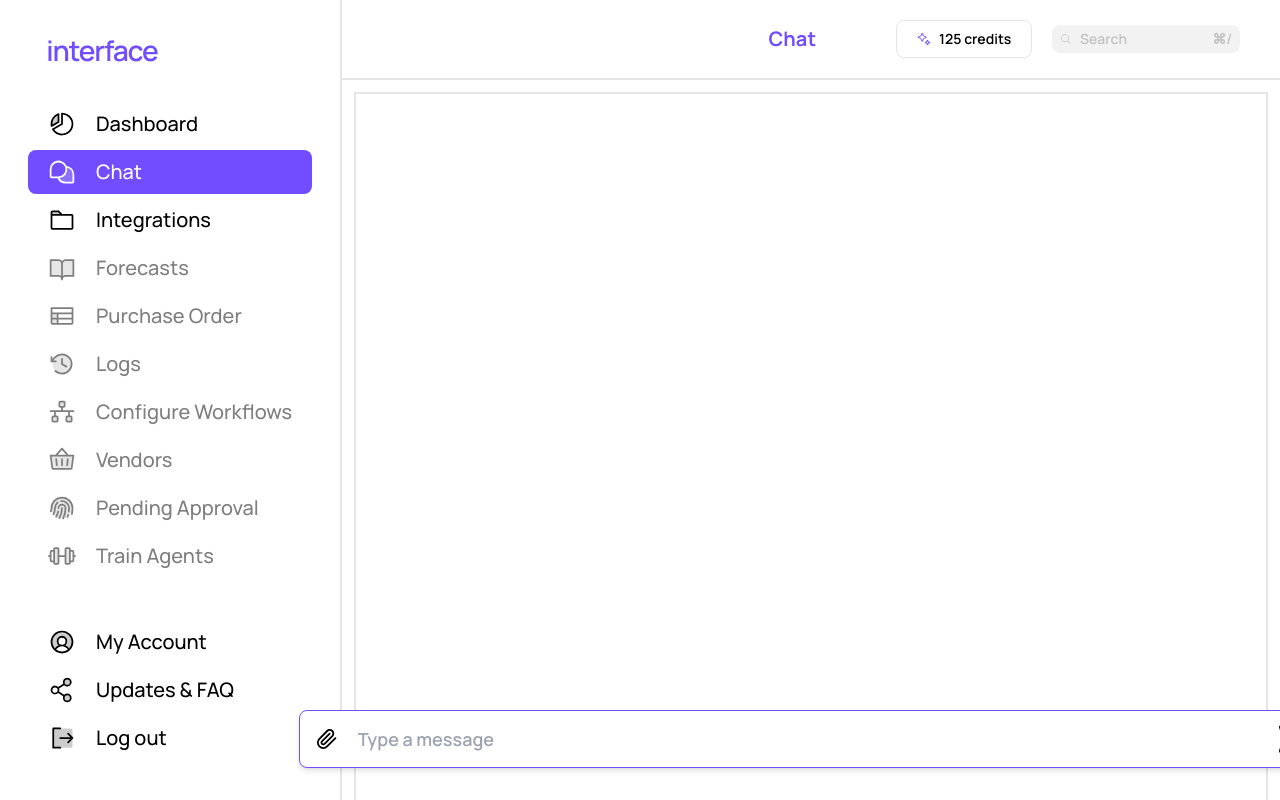
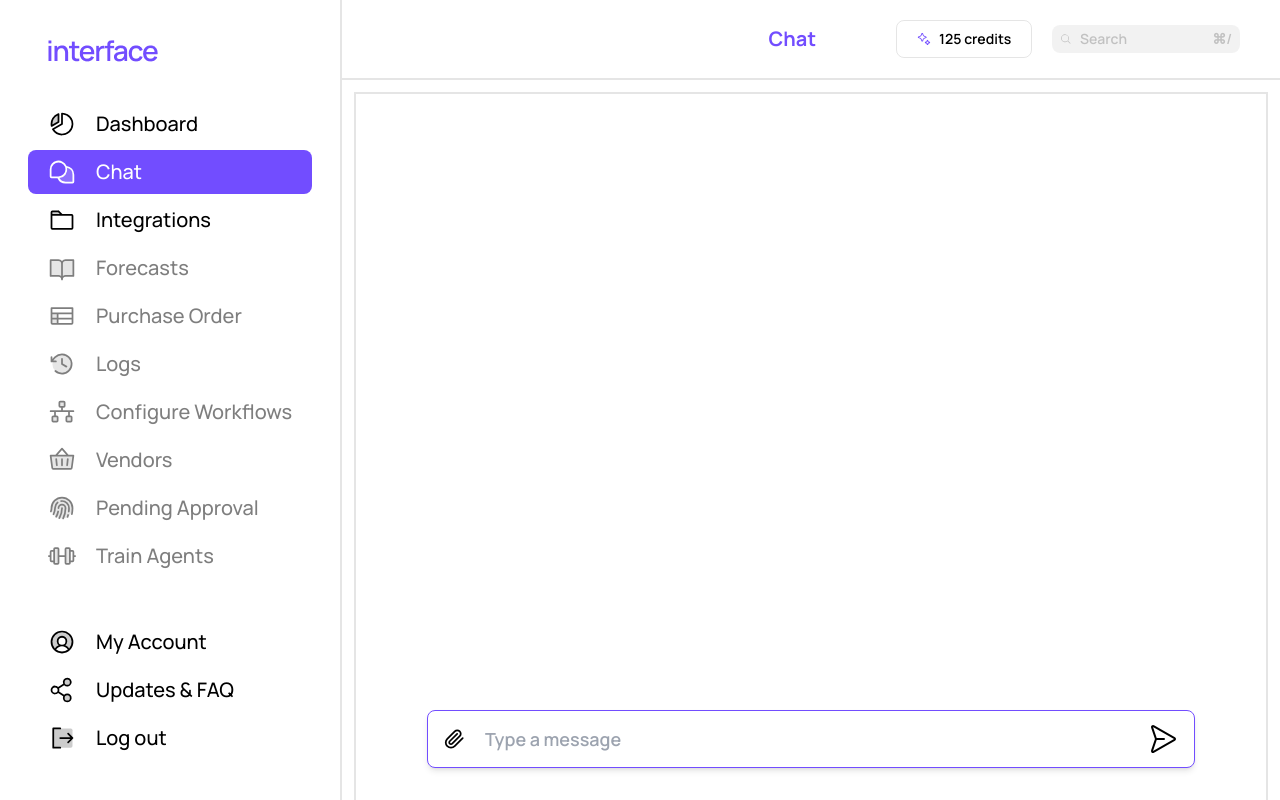
Before and after one commit to Ka1Thakkar/interface-demo, a Next.js app: page /main/chat in a window 1280 px wide. Built offline with nearby package versions, Linux system fonts and the light colour scheme.

Commit message:
Input box UI fix

```diff
--- a/app/main/chat/page.tsx
+++ b/app/main/chat/page.tsx
@@ -16,6 +16,7 @@ import remarkGfm from 'remark-gfm'
 import rehype from 'rehype'
 
 const Main = () => {
+
     const { selected, setSelected } = useSidebar()
     useEffect(() => {
         setSelected(1)
@@ -29,11 +30,11 @@ const Main = () => {
                     initial={{ opacity: 0 }}
                     animate={{ opacity: 1 }}
                     transition={{ ease: 'easeInOut', duration: 0.5 }}
-                    className="w-full border-2 border-black/10 p-5 lg:p-10 xl:px-16 min-h-screen"
+                    className="w-full border-2 flex flex-col items-center border-black/10 p-5 lg:p-10 xl:px-10 min-h-screen relative"
                 >
-                    <div className={cn("flex flex-col w-full py-10 gap-10")}>
+                    <div className={cn("flex flex-col w-full pb-10 gap-10")}>
                         {messages.map(m => (
-                            <div  key={m.id} className={cn("flex flex-col gap-5", m.role === 'user' ? "items-end" : "items-start")}>
+                            <div key={m.id} className={cn("flex flex-col gap-5", m.role === 'user' ? "items-end" : "items-start")}>
                                 <div className={cn("flex items-center gap-5", m.role === 'user' ? "flex-row-reverse" : "flex-row")}>
                                     <Image src={m.role === 'user' ? User : Olivia} width={40} height={40} alt={m.role === 'user' ? 'Rebhav Bharadwaj' : 'Olivia'} className="rounded-full h-[50px] w-[50px]" />
                                     <div>
@@ -46,11 +47,12 @@ const Main = () => {
                                 </Markdown>
                             </div>
                         ))}
-                        <form onSubmit={handleSubmit} className="relative w-full flex flex-col items-center justify-center">
-                            <div className="fixed items-center justify-around flex gap-5 bottom-0 border border-brandpurple rounded-lg shadow-md px-4 py-3 bg-white mb-8 w-full max-w-5xl">
+                    </div>
+                    <form onSubmit={handleSubmit} className="flex flex-col items-center justify-center fixed bottom-0 mb-8 w-[60%]">
+                        <div className="items-center justify-around flex gap-5 border border-brandpurple rounded-lg shadow-md px-4 py-3 bg-white w-full">
                             <Paperclip />
                             <input
-                                    className="outline-none text-lg font-semibold w-full h-fit"
+                                className="outline-none text-lg font-semibold h-fit w-full text-wrap"
                                 value={input}
                                 placeholder="Type a message"
                                 onChange={handleInputChange}
@@ -62,7 +64,6 @@ const Main = () => {
                             </button>
                         </div>
                     </form>
-                    </div>
                 </motion.div>
             </div>
         </div>
```
Lines whose indentation alone changed are shown as unchanged.
